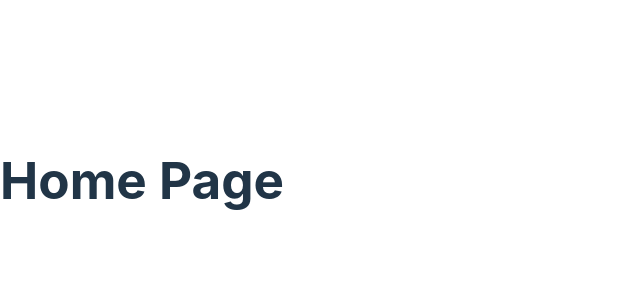
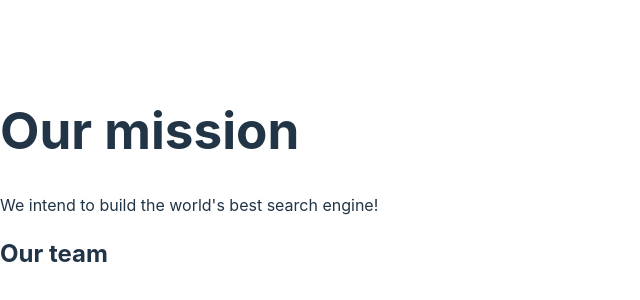
Before and after one commit to Integration-Nation/DevOps-Project-Frontend, a React (Vite) app in the folder DevOps-Frontend/: page / in a window 1280 px wide. Shown: the part 220-520 px from the top of the page, without its empty margins (0-640 px from the left). Built offline with nearby package versions, Linux system fonts and the light colour scheme.

Commit message:
tekst fra about indsat

```diff
--- a/DevOps-Frontend/src/App.tsx
+++ b/DevOps-Frontend/src/App.tsx
@@ -1,7 +1,6 @@
 
 import {BrowserRouter, Routes, Route} from 'react-router-dom'
 import AboutPage from './Pages/AboutPage'
-import HomePage from './Pages/HomePage'
 import SearchPage from './Pages/SearchPage'
 
 function App() {
@@ -10,8 +9,7 @@ function App() {
     <>
       <BrowserRouter>
         <Routes>
-          <Route path="/" element={<HomePage />} />
-          <Route path="/about" element={<AboutPage />} />
+          <Route path="/" element={<AboutPage />} />
           <Route path="/search" element={<SearchPage />} />
         </Routes>
       </BrowserRouter>
--- a/DevOps-Frontend/src/Pages/AboutPage.tsx
+++ b/DevOps-Frontend/src/Pages/AboutPage.tsx
@@ -1,7 +1,14 @@
-export default function AboutPage()   {
-    return (
-        <div>
-        <h1>About Page</h1>
-        </div>
-    );
-    }
+
+function AboutPage() {
+  return (
+    <div>
+      <h1>Our mission</h1>
+      <p>We intend to build the world's best search engine!</p>
+
+      <h2>Our team</h2>
+
+    </div>
+  );
+}
+
+export default AboutPage;
--- a/DevOps-Frontend/src/Pages/HomePage.tsx
+++ /dev/null
@@ -1,7 +0,0 @@
-export default function HomePage() {
-    return (
-        <div>
-            <h1>Home Page</h1>
-        </div>
-    );
-}
```
